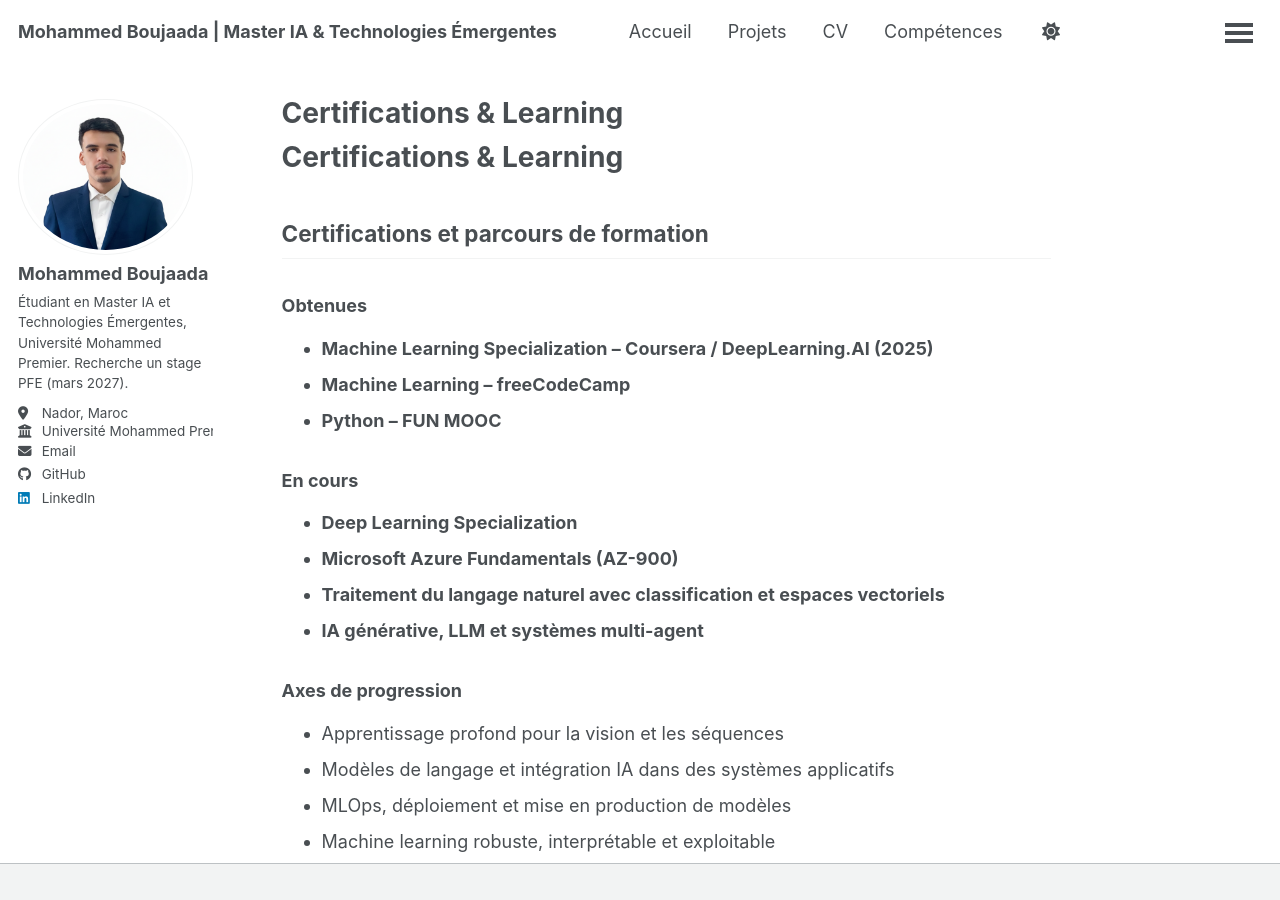
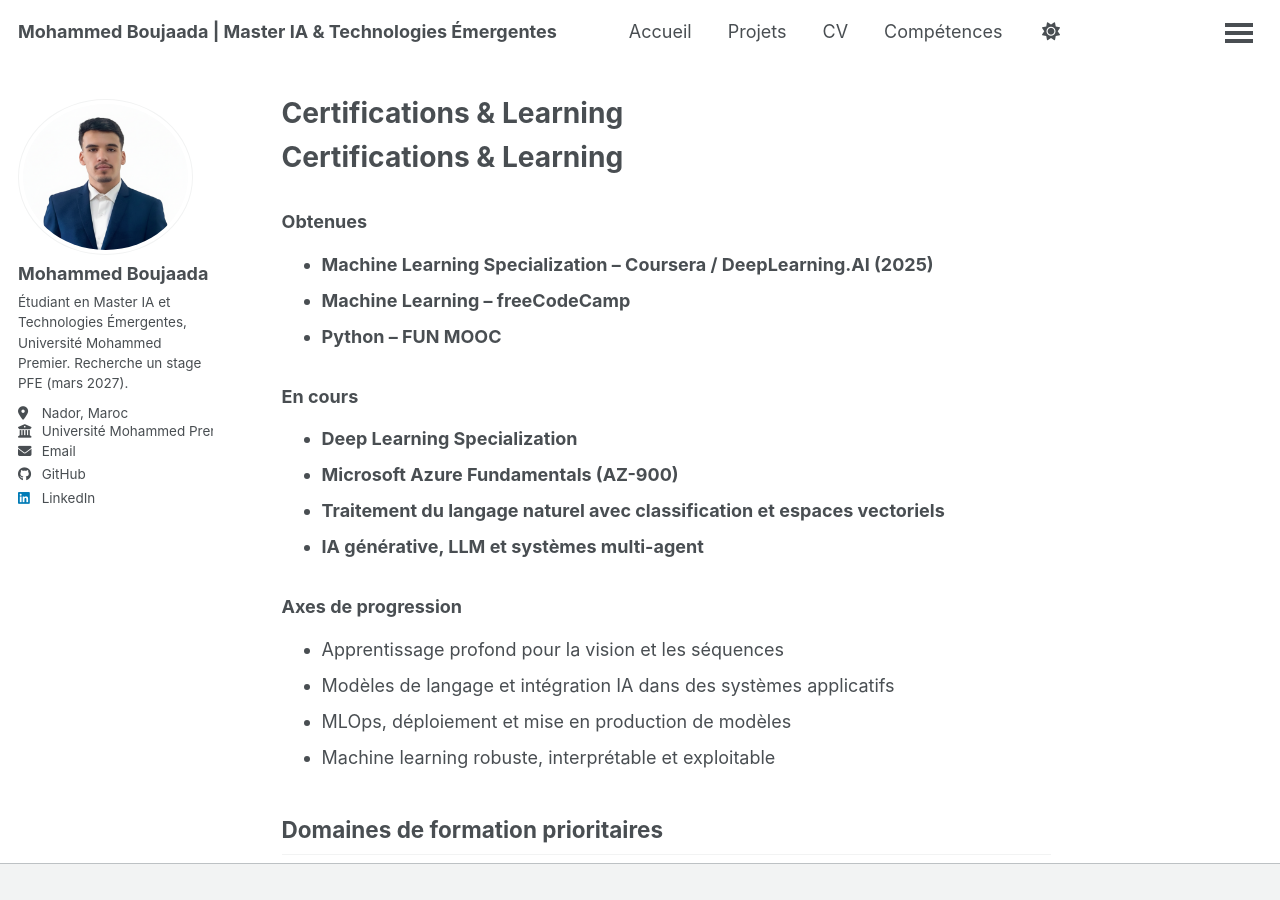
Before and after one commit to mohammed-boujaada/mohammed-boujaada.github.io, a Jekyll site: the page built from _pages/certifications.md, in a window 1280 px wide and 900 px high. Built offline with Jekyll 4.4.1, drawn with Linux system fonts in a browser that asks for light colours; a style sheet for code colours, icons or effects is not loaded.

Commit message:
Remove redundant certifications heading

```diff
--- a/_pages/certifications.md
+++ b/_pages/certifications.md
@@ -6,8 +6,6 @@ author_profile: true
 ---
 
 # Certifications & Learning
-
-## Certifications et parcours de formation
 
 ### Obtenues
 - **Machine Learning Specialization – Coursera / DeepLearning.AI (2025)**
```
